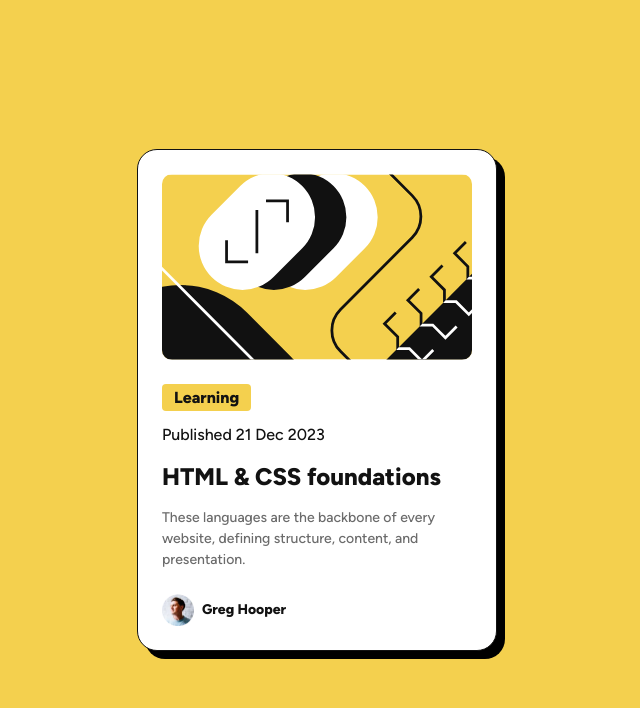
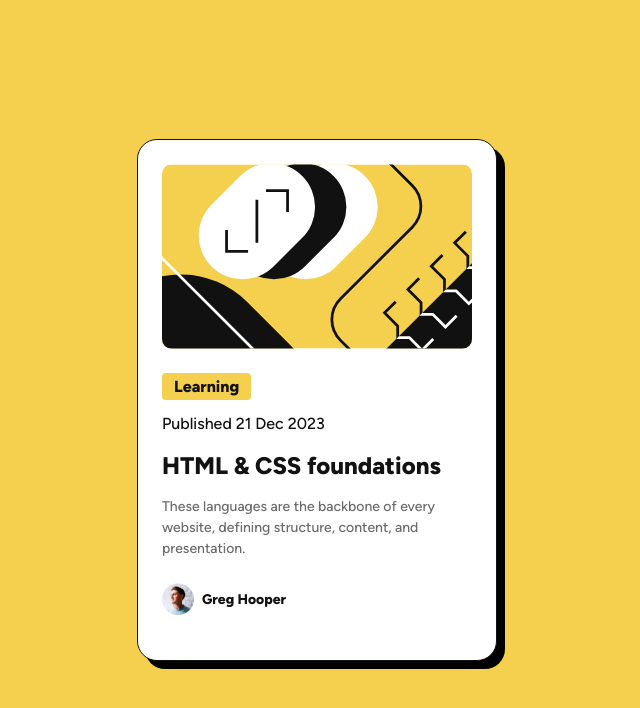
Before and after one commit to AnkitSinghSenwal/blog-preview-card, a plain HTML site: page index.html in a window 1280 px wide. Shown: the whole page, without its empty margins (323-963 px from the left). Drawn offline with Linux system fonts and the light colour scheme.

Commit message:
change: incresed card heigh

```diff
--- a/index.html
+++ b/index.html
@@ -74,8 +74,8 @@
         padding: 24px 24px;
         box-shadow: 8px 8px hsl(0, 0%, 0%);
         width: 360px;
+        height: 522px;
         /*
-        height: 522px;
         */
         display: flex;
         flex-direction: column;
```
